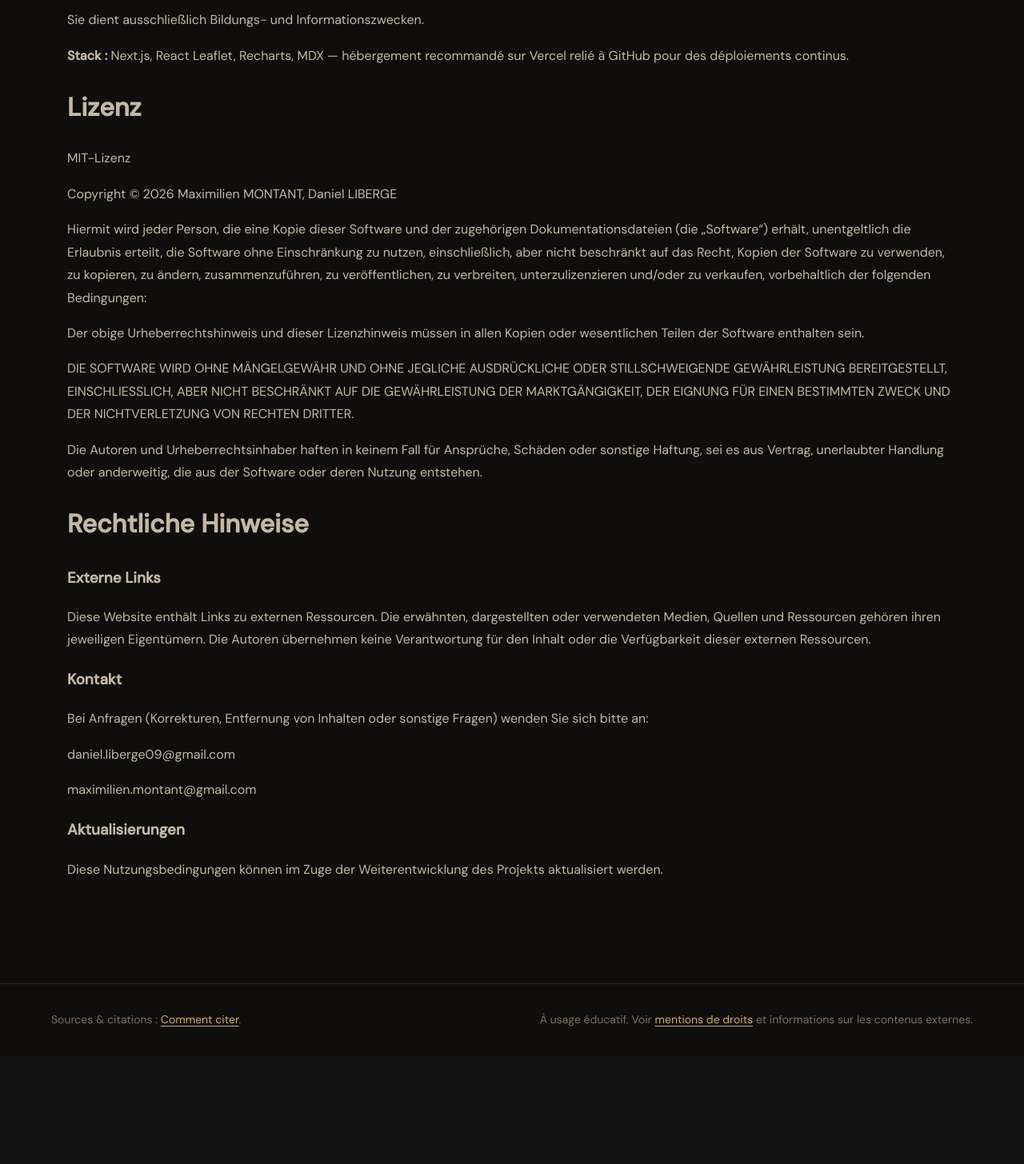
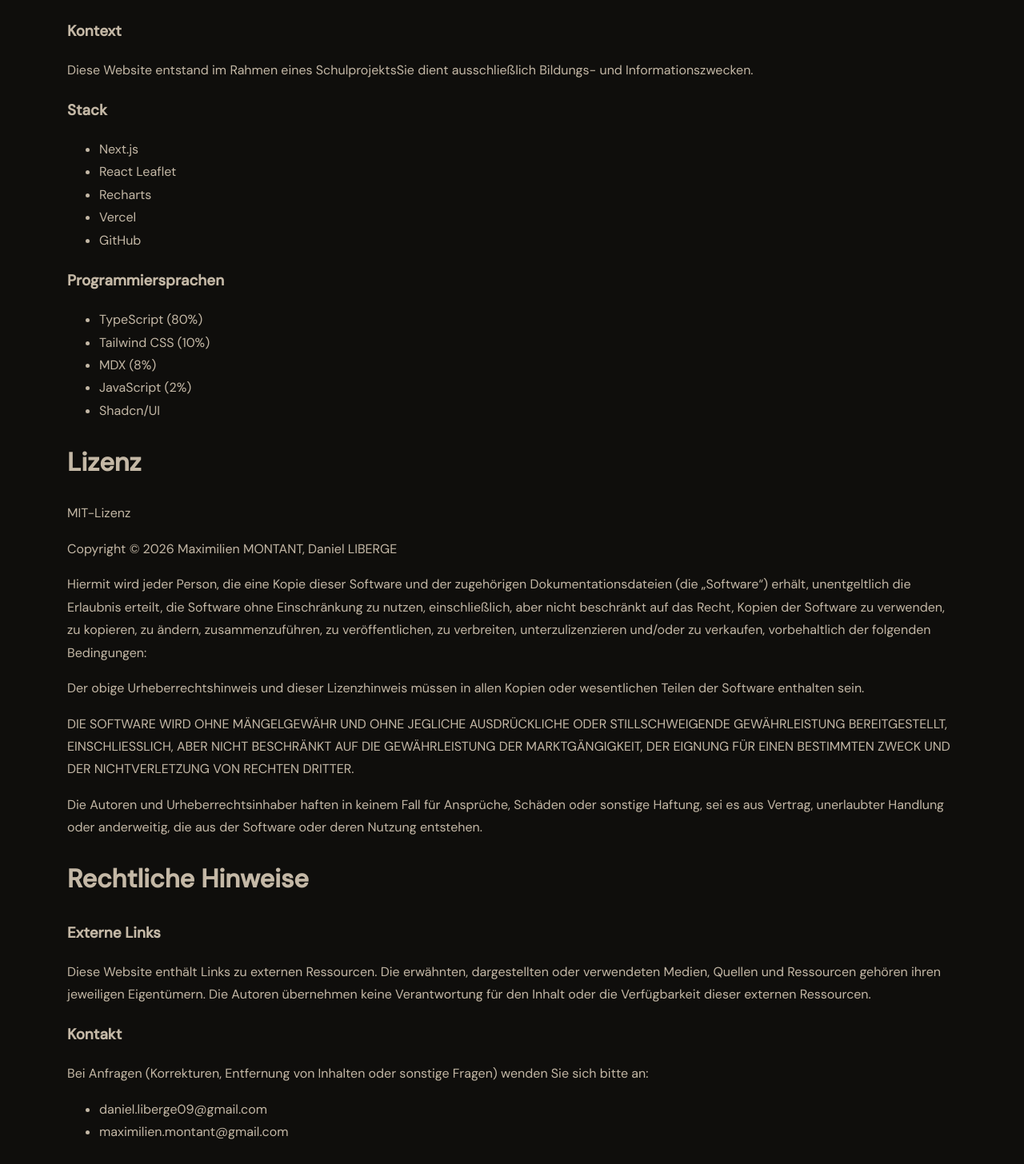
Before and after one commit to Maximilien-Mnt/Herero-nama-genocide, a Next.js app: page /a-propos in a window 1280 px wide. Shown: the part 330-1786 px from the top of the page at 80% size. Before the commit the page ends 1650 px from the top, so only its background shows below. Built offline with nearby package versions, Linux system fonts and the light colour scheme; no server answers.

Commit message:
License + Mentions légales + À propos - Version 1.2

```diff
--- a/app/a-propos/page.tsx
+++ b/app/a-propos/page.tsx
@@ -12,22 +12,33 @@ export default function AProposPage() {
     <PageShell>
       <Breadcrumb items={[{ href: "/", label: "Accueil" }, { label: "À propos" }]} />
         <h1>Über den Projekt</h1>
+        <h3>Autoren</h3>
         <p>
           <strong>Recherche, Redaktion, Archivbearbeitung, Synthese :</strong> Daniel Liberge
         </p>
         <p>
           <strong>Entwicklung, Debugging, Bereitstellung, Verwaltung, Organisation, Koordination :</strong> Maximilien Montant
         </p>
+        <h3>Kontext</h3>
         <p>
-          Diese Website entstand im Rahmen eines Schulprojekts.
+          Diese Website entstand im Rahmen eines SchulprojektsSie dient ausschließlich Bildungs- und Informationszwecken.
         </p>
-        <p>
-          Sie dient ausschließlich Bildungs- und Informationszwecken.
-        </p>
-        <p>
-          <strong>Stack :</strong> Next.js, React Leaflet, Recharts, MDX — hébergement recommandé sur Vercel relié à
-          GitHub pour des déploiements continus.
-        </p>
+        <h3>Stack</h3>
+        <ul>
+          <li>Next.js</li>
+          <li>React Leaflet</li>
+          <li>Recharts</li>
+          <li>Vercel</li>
+          <li>GitHub</li>
+        </ul>
+        <h3>Programmiersprachen</h3>
+        <ul>
+          <li>TypeScript (80%)</li>
+          <li>Tailwind CSS (10%)</li>
+          <li>MDX (8%)</li>
+          <li>JavaScript (2%)</li>
+          <li>Shadcn/UI</li>
+        </ul>
         <h1>Lizenz</h1>
         <p>MIT-Lizenz</p>
         <p>Copyright © 2026 Maximilien MONTANT, Daniel LIBERGE</p>
@@ -41,8 +52,10 @@ export default function AProposPage() {
         Ressourcen.</p>
       <h3>Kontakt</h3>
       <p>Bei Anfragen (Korrekturen, Entfernung von Inhalten oder sonstige Fragen) wenden Sie sich bitte an:</p>
-      <p>daniel.liberge09@gmail.com</p>
-      <p>maximilien.montant@gmail.com</p>
+      <ul>
+        <li>daniel.liberge09@gmail.com</li>
+        <li>maximilien.montant@gmail.com</li>
+      </ul>
       <h3>Aktualisierungen</h3>
       <p>Diese Nutzungsbedingungen können im Zuge der Weiterentwicklung des Projekts aktualisiert werden.</p>
     </PageShell>
```
